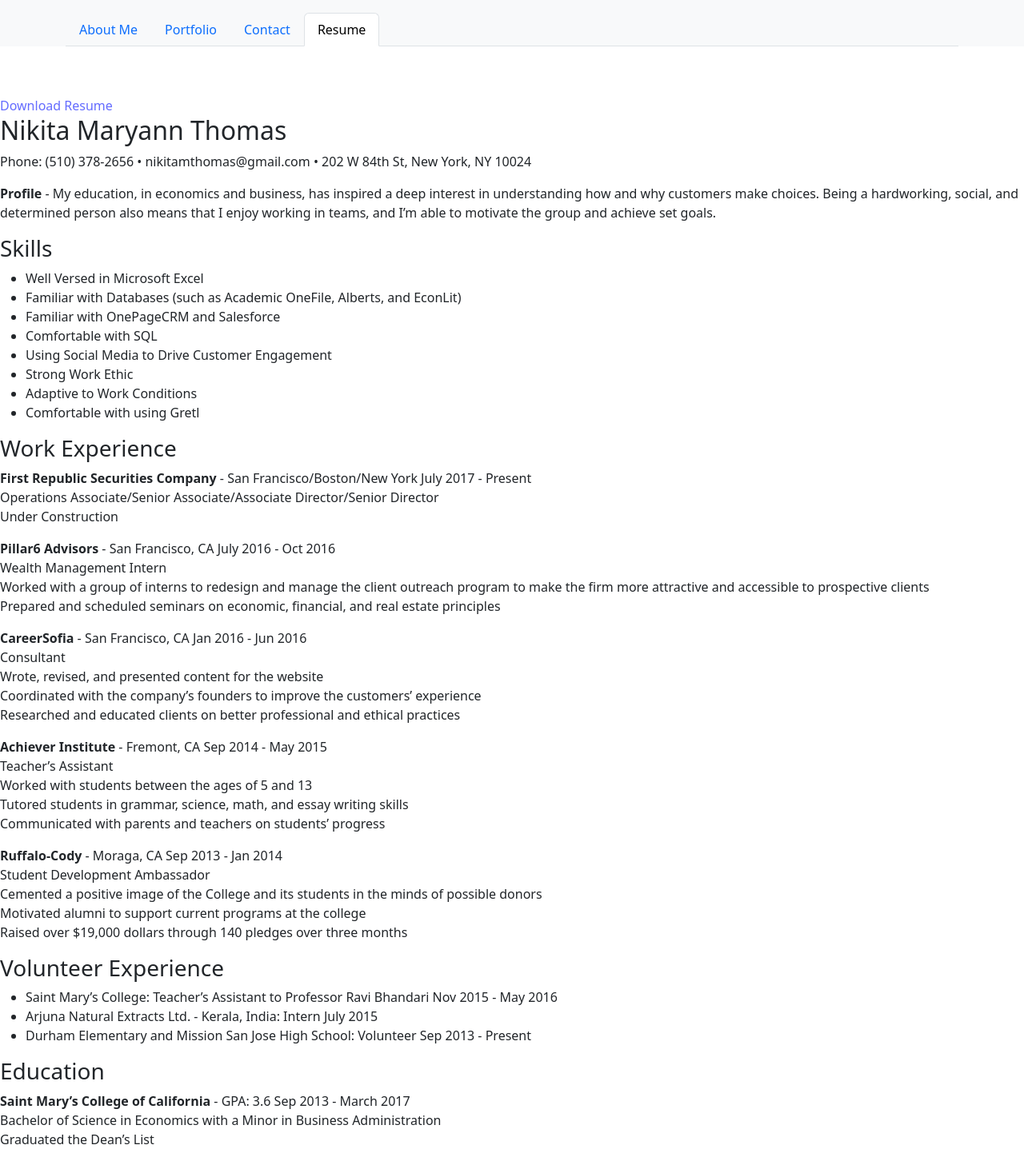
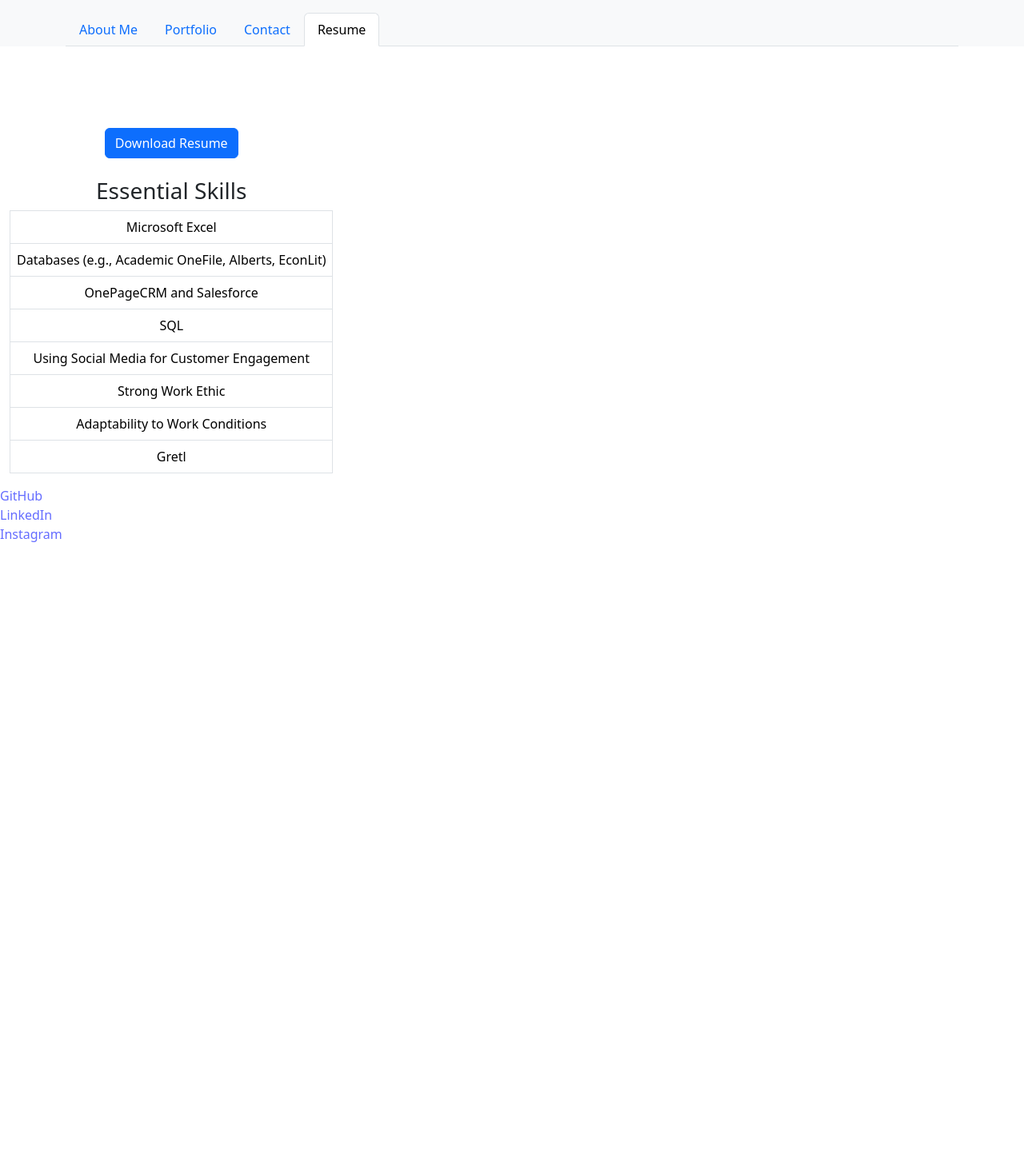
Before and after one commit to Nikitaaa95/PersonalProjects, a React (Vite) app in the folder ProjectPage/: page /resume in a window 1280 px wide. Shown: the part 80-1537 px from the top of the page at 80% size. After the commit the page ends 800 px from the top, so only its background shows below. Built offline with nearby package versions, Linux system fonts and the light colour scheme.

Commit message:
update resume page to include only essential information

```diff
--- a/ProjectPage/src/components/contact.jsx
+++ b/ProjectPage/src/components/contact.jsx
@@ -36,6 +36,7 @@ function Contact() {
       <h2 className="text-center mb-4">Contact</h2>
       <div className="row justify-content-center">
         <div className="col-md-12">
+          <div className="text-center">
             <form onSubmit={handleSubmit}>
               <div className="mb-3">
                 <label htmlFor="name" className="form-label">Name:</label>
@@ -56,6 +57,11 @@ function Contact() {
             </form>
           </div>
         </div>
+      </div>
+      <div className="text-center mt-4">
+        <p>Phone: (510) 378-2656</p>
+        <p>nikitamthomas@gmail.com</p>
+      </div>
     </section>
   );
 }
--- a/ProjectPage/src/components/resume.jsx
+++ b/ProjectPage/src/components/resume.jsx
@@ -2,92 +2,44 @@ import React from 'react';
 
 function AboutMe() {
   return (
-    <section>
-      <a href="/resume.pdf" download>Download Resume</a>
+    <div className="container">
+      <section className="text-center">
+      <div>
+          <a href="/resume.pdf" download className="btn btn-primary">Download Resume</a>
+      </div>
+      <br></br>
+        <h3>Essential Skills</h3>
+        <table className="table table-bordered">
+          <tbody>
+            <tr>
+              <td>Microsoft Excel</td>
+            </tr>
+            <tr>
+              <td>Databases (e.g., Academic OneFile, Alberts, EconLit)</td>
+            </tr>
+            <tr>
+              <td>OnePageCRM and Salesforce</td>
+            </tr>
+            <tr>
+              <td>SQL</td>
+            </tr>
+            <tr>
+              <td>Using Social Media for Customer Engagement</td>
+            </tr>
+            <tr>
+              <td>Strong Work Ethic</td>
+            </tr>
+            <tr>
+              <td>Adaptability to Work Conditions</td>
+            </tr>
+            <tr>
+              <td>Gretl</td>
+            </tr>
+          </tbody>
+        </table>
 
-      <h2>Nikita Maryann Thomas</h2>
-      <p>
-        Phone: (510) 378-2656 • nikitamthomas@gmail.com • 202 W 84th St, New York, NY 10024
-      </p>
-      <p>
-        <strong>Profile</strong> - My education, in economics and business, has inspired a deep interest in understanding how and why customers make choices. Being a hardworking, social, and determined person also means that I enjoy working in teams, and I’m able to motivate the group and achieve set goals.
-      </p>
-      <h3>Skills</h3>
-      <ul>
-        <li>Well Versed in Microsoft Excel</li>
-        <li>Familiar with Databases (such as Academic OneFile, Alberts, and EconLit)</li>
-        <li>Familiar with OnePageCRM and Salesforce</li>
-        <li>Comfortable with SQL</li>
-        <li>Using Social Media to Drive Customer Engagement</li>
-        <li>Strong Work Ethic</li>
-        <li>Adaptive to Work Conditions</li>
-        <li>Comfortable with using Gretl</li>
-      </ul>
-      <h3>Work Experience</h3>
-      <p>
-        <strong>First Republic Securities Company</strong> - San Francisco/Boston/New York July 2017 - Present
-        <br />
-        Operations Associate/Senior Associate/Associate Director/Senior Director
-        <br />
-        Under Construction
-      </p>
-      <p>
-        <strong>Pillar6 Advisors</strong> - San Francisco, CA July 2016 - Oct 2016
-        <br />
-        Wealth Management Intern
-        <br />
-        Worked with a group of interns to redesign and manage the client outreach program to make the firm more attractive and accessible to prospective clients
-        <br />
-        Prepared and scheduled seminars on economic, financial, and real estate principles
-      </p>
-      <p>
-        <strong>CareerSofia</strong> - San Francisco, CA Jan 2016 - Jun 2016
-        <br />
-        Consultant
-        <br />
-        Wrote, revised, and presented content for the website
-        <br />
-        Coordinated with the company’s founders to improve the customers’ experience
-        <br />
-        Researched and educated clients on better professional and ethical practices
-      </p>
-      <p>
-        <strong>Achiever Institute</strong> - Fremont, CA Sep 2014 - May 2015
-        <br />
-        Teacher’s Assistant
-        <br />
-        Worked with students between the ages of 5 and 13
-        <br />
-        Tutored students in grammar, science, math, and essay writing skills
-        <br />
-        Communicated with parents and teachers on students’ progress
-      </p>
-      <p>
-        <strong>Ruffalo-Cody</strong> - Moraga, CA Sep 2013 - Jan 2014
-        <br />
-        Student Development Ambassador
-        <br />
-        Cemented a positive image of the College and its students in the minds of possible donors
-        <br />
-        Motivated alumni to support current programs at the college
-        <br />
-        Raised over $19,000 dollars through 140 pledges over three months
-      </p>
-      <h3>Volunteer Experience</h3>
-      <ul>
-        <li>Saint Mary’s College: Teacher’s Assistant to Professor Ravi Bhandari Nov 2015 - May 2016</li>
-        <li>Arjuna Natural Extracts Ltd. - Kerala, India: Intern July 2015</li>
-        <li>Durham Elementary and Mission San Jose High School: Volunteer Sep 2013 - Present</li>
-      </ul>
-      <h3>Education</h3>
-      <p>
-        <strong>Saint Mary’s College of California</strong> - GPA: 3.6 Sep 2013 - March 2017
-        <br />
-        Bachelor of Science in Economics with a Minor in Business Administration
-        <br />
-        Graduated the Dean’s List
-      </p>
-    </section>
+      </section>
+    </div>
   );
 }
 
```
Lines whose indentation alone changed are shown as unchanged.
